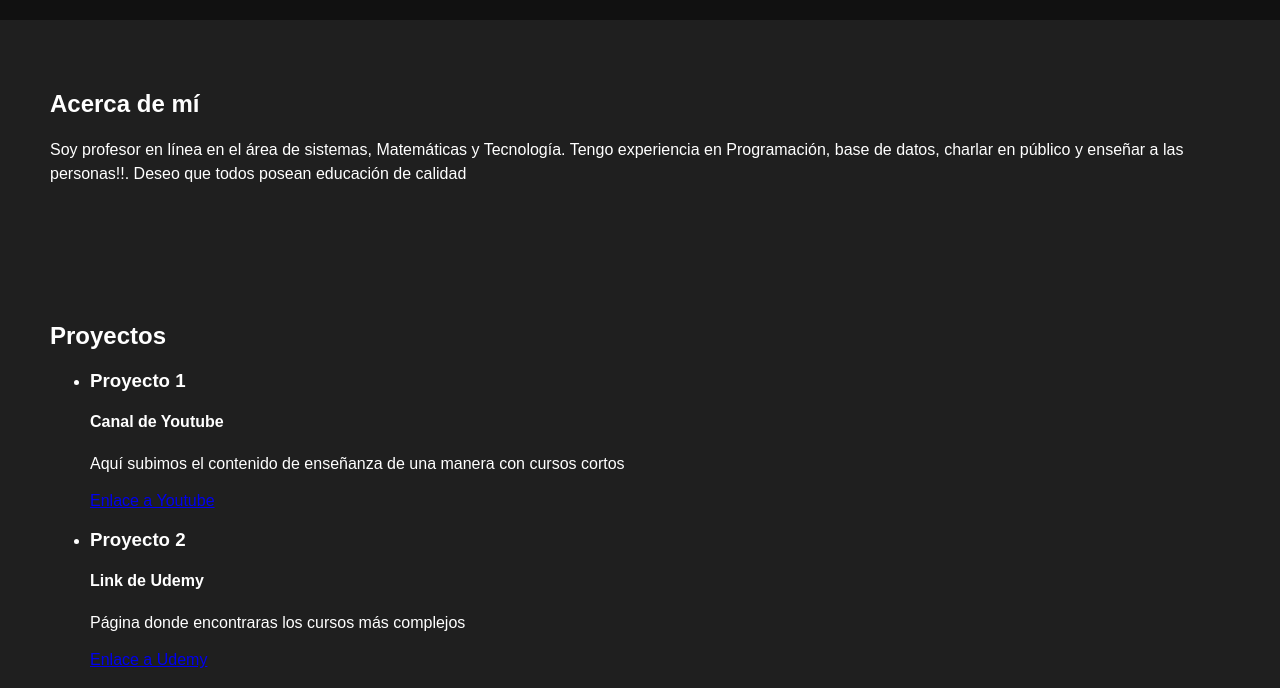
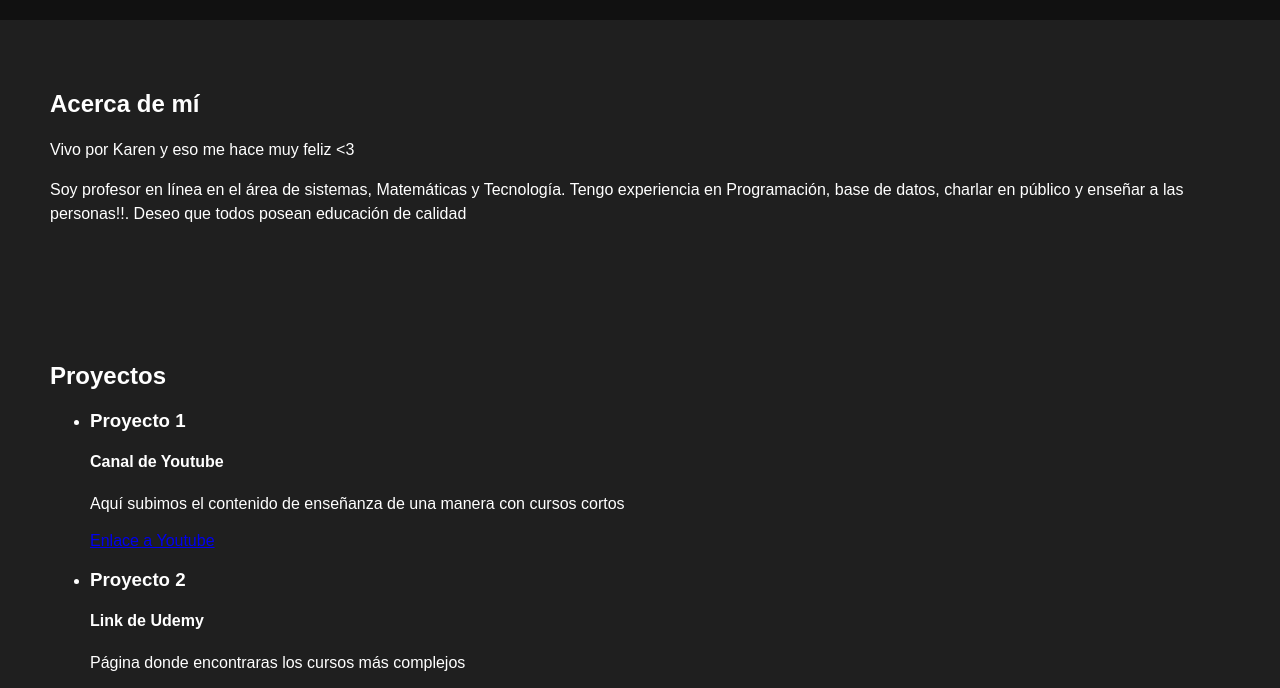
Before and after one commit to jmorenolie/Portafolio, a plain HTML site: page index.html in a window 1280 px wide. Shown: the part 101-789 px from the top of the page. Drawn offline with Linux system fonts and the light colour scheme.

Commit message:
Nuevos cambios

```diff
--- a/index.html
+++ b/index.html
@@ -14,6 +14,7 @@
     <main>
         <section id="about">
             <h2>Acerca de mí</h2>
+            <p>Vivo por Karen y eso me hace muy feliz <3 </p>
             <p>Soy profesor en línea en el área de sistemas, Matemáticas y Tecnología. Tengo experiencia en
                 Programación, base de datos, charlar en público y enseñar a las personas!!. Deseo que todos posean educación de calidad
             </p>
```
